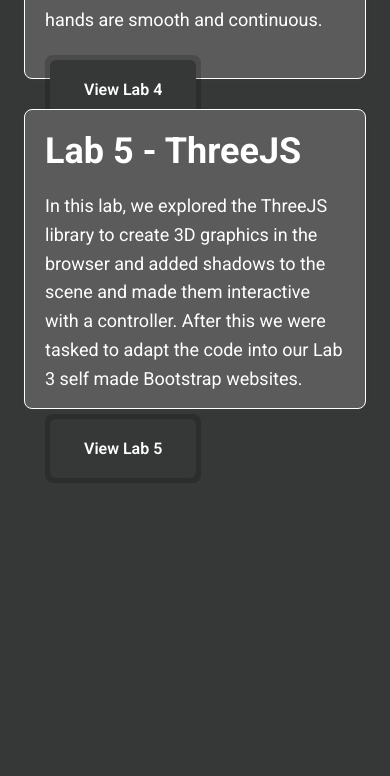
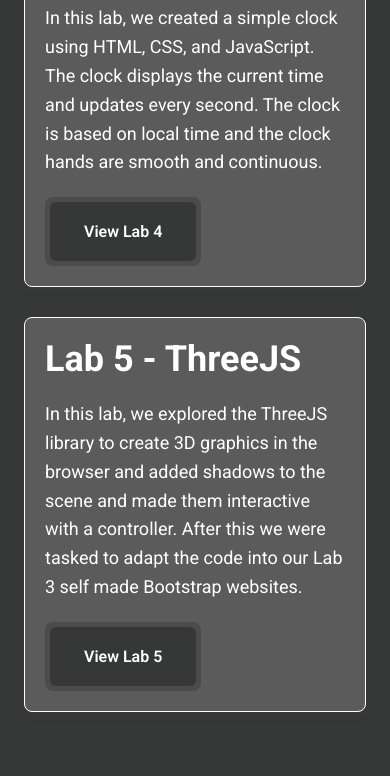
Before and after one commit to shanewansell/Personal-Website, a plain HTML site: page coursework.html in a window 390 px wide. Shown: the part 665-1441 px from the top of the page. Before the commit the page ends 1148 px from the top, so only its background shows below. Drawn offline with Linux system fonts and the light colour scheme.

Commit message:
Changed width and height of box in coursework.css to match the ones in clock.css so they scale with screen size. Not including JioPhone2.

```diff
--- a/styles/coursework.css
+++ b/styles/coursework.css
@@ -12,9 +12,12 @@
 .box {
   display: flex;
   flex-direction: column;
-  width: 760px;
-  height: 300px;
-  max-width: 100%;
+  min-width: 0;
+  max-width: 800px;
+  width: auto;
+  min-height: 0;
+  max-height: 100%;
+  height: auto;
   padding: 20px;
   background-color: #5c5b5b;
   border-radius: 8px;
```
